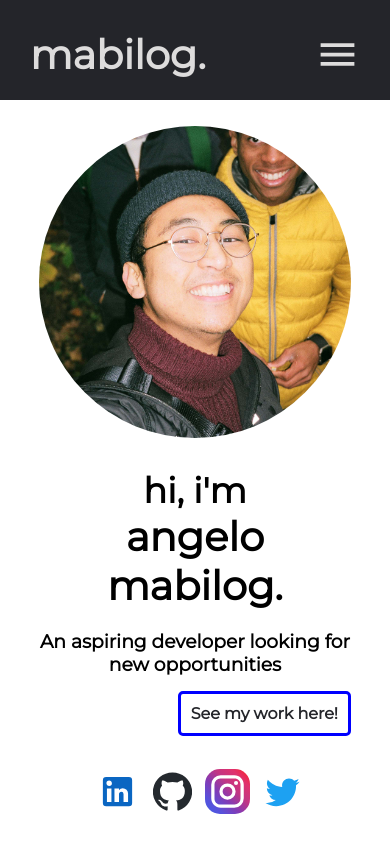
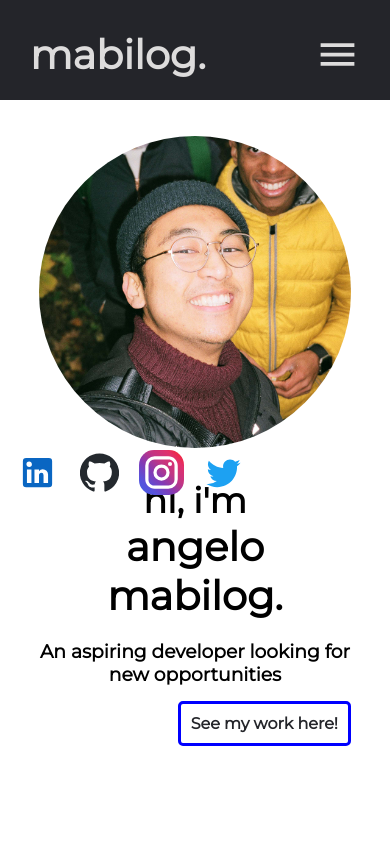
Before and after one commit to mabilog/website, a React (Create React App) app: page / in a window 390 px wide. Built offline with nearby package versions, Linux system fonts and the light colour scheme.

Commit message:
need to fix responsiveness of the site when going down to smaller width screens such as when viewing in snap half mode on a laptop. **Home component**

```diff
--- a/src/components/Projects.jsx
+++ b/src/components/Projects.jsx
@@ -1,4 +1,4 @@
-import React, { useState, useEffect } from 'react'
+import React, { useState } from 'react'
 import './projects.scss';
 
 import  ProjectData  from'./ProjectData/ProjectData.jsx'
--- a/src/components/home.scss
+++ b/src/components/home.scss
@@ -5,9 +5,11 @@
  display: flex;
  align-items: center;
  justify-content: center;
+ height: calc(100vh - 100px);
  .center{
    display: flex;
    align-items: center;
+   justify-content: center;
    width: 1000px;
    max-width: 80%;
 
@@ -18,7 +20,7 @@
     }
     .center__right{
       // padding-top: 50px;
-      height: 350px;
+     height: 360px;
      padding-left: 5%;
      position: relative;
     //  height: 300px;
@@ -61,15 +63,15 @@
 
 }
 
-@media screen and (max-width: 1226px){
-  .home{
-    .center{
-      .center__right{
-        min-height: 380px;
-      }
-    }
-  }
-}
+// @media screen and (max-width: $breakpointlaptop){
+//   .home{
+//     .center{
+//       .center__right{
+//         min-height: 380px;
+//       }
+//     }
+//   }
+// }
 
 @media screen and (max-width: $breakpointmobile){
   .home{
--- a/src/components/navbar.scss
+++ b/src/components/navbar.scss
@@ -51,6 +51,12 @@
   }
 }
 
+// @media screen and (max-width: $breakpointlaptop){
+//   .navbar{
+//     height: 70px;
+//   }
+// }
+
 @media screen and (max-width: $breakpointmobile){
   .navbar{
     height: 100px;
--- a/src/components/projects.scss
+++ b/src/components/projects.scss
@@ -1,3 +1,5 @@
+@import '../global.scss';
+
 .projects {
   background-color: white;
   display: flex;
@@ -11,11 +13,13 @@
     font-size: 40px;
     z-index: 3;
     color: black;
+    border-radius: 15px;
 
     &:hover{
       background-color: rgba(0, 0, 0, .25);
+      height: 100px;
       border-radius: 15px;
-      height: 100px;
+
     }
   }
   .leftArrow {
@@ -47,3 +51,29 @@
     transform: scale(1);
   }
 }
+
+@media screen and (max-width: $breakpointmobile){
+  .projects{
+    img{
+      height: calc(100vh - 100px);
+    }
+
+    .arrow{
+      bottom: 100px;
+      height: 75px;
+      border: 1px solid black;
+      &:hover{
+        // display: none;
+        background-color: transparent;
+        height: 75px;
+      }
+    }
+    .leftArrow{
+      left: 30px;
+    }
+
+    .rightArrow{
+      right: 30px;
+    }
+  }
+}
--- a/src/components/socials.scss
+++ b/src/components/socials.scss
@@ -7,13 +7,16 @@
   justify-content: center;
   left: 5px;
   position: fixed;
+  width: 65px;
+  height: calc(57px * 4);
+  z-index: 10;
   a{
     display: flex;
     flex-direction: row;
     align-items: center;
     text-decoration: none;
     color: inherit;
-    width:55px;
+    width: 65px;
     p{
       font-weight: 700;
       color: inherit;
@@ -65,11 +68,14 @@
     justify-content: center;
     margin-left: auto;
     margin-right: auto;
-    left: 85px;
-    bottom: 20px;
     position: absolute;
+    width: calc(62px * 4);
+    height: 65px;
     .link{
       margin: 10px;
+      &:hover{
+        font-size: 45px;
+      }
     }
 
   }
--- a/src/global.scss
+++ b/src/global.scss
@@ -2,5 +2,7 @@
 $mainColor: #24252a;
 $textColor: rgb(221, 220, 220);
 $breakpointmobile: 688px;
+// $breakpointmobile: 844px;
+$breakpointlaptop: 725px;
 $breakpointtablet: 992px;
 $breakpointdesktop: 1312px;
```
